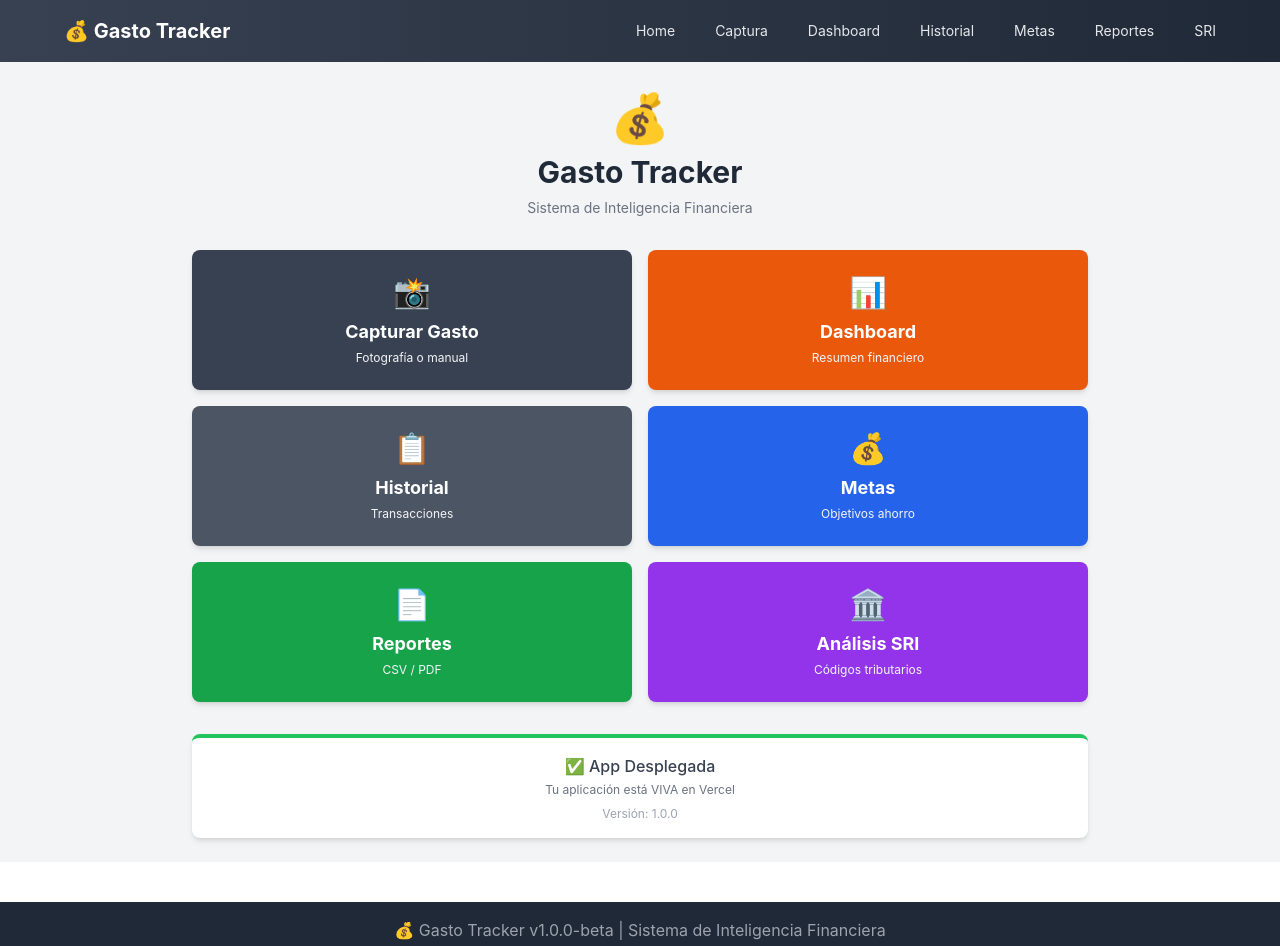
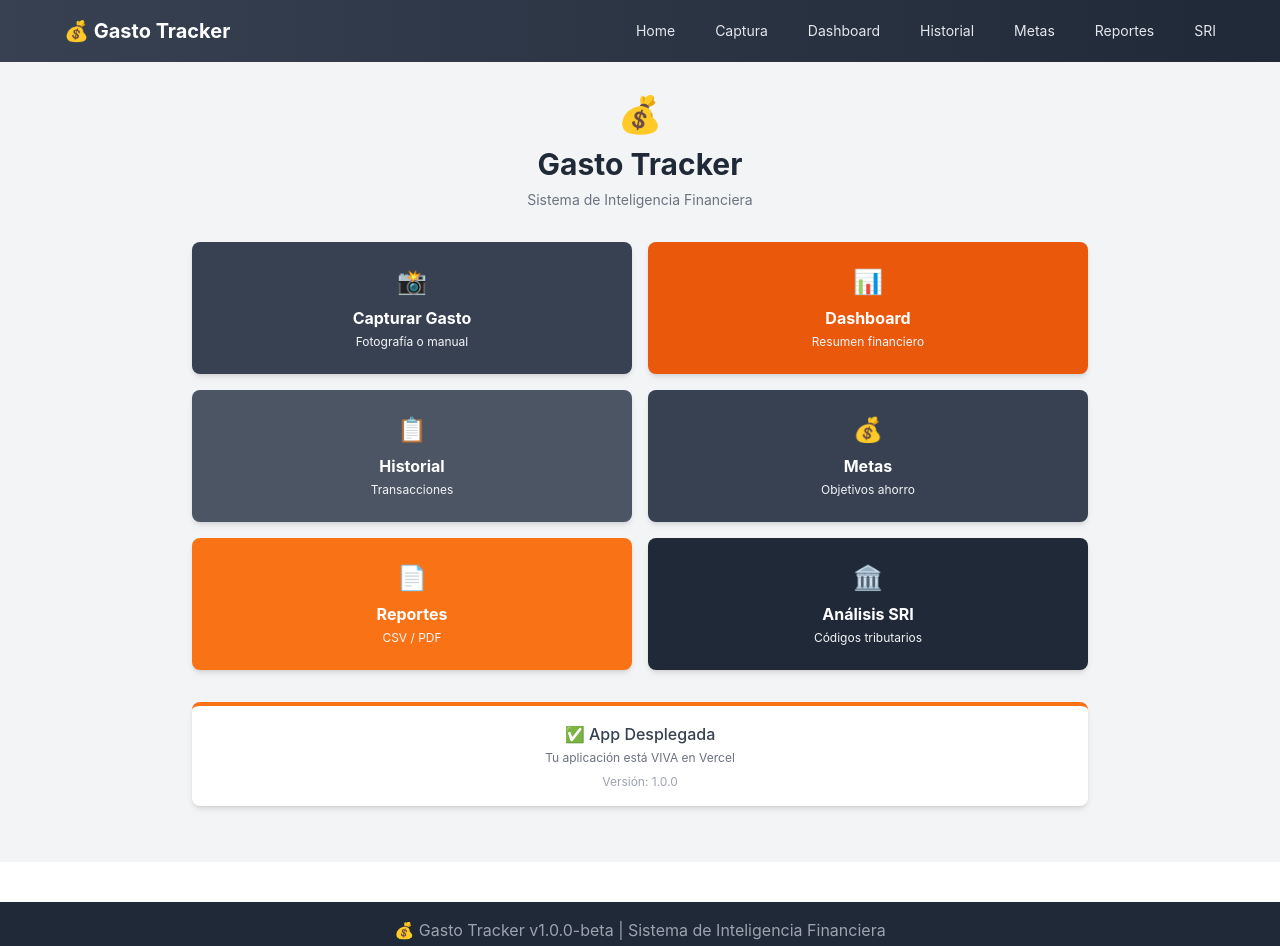
Before and after one commit to wilmanhf/gasto-tracker-app, a React (Vite) app: page / in a window 1280 px wide. Shown: the top 946 px of the page. Built offline with nearby package versions, Linux system fonts and the light colour scheme.

Commit message:
fix: iconos pequeños, colores METALPAC (gris+naranja), footer centrado

```diff
--- a/src/App.jsx
+++ b/src/App.jsx
@@ -41,7 +41,7 @@ function App() {
         <footer className="app-footer bg-gray-800 text-gray-400 text-center py-4 mt-10 relative">
           <p>💰 Gasto Tracker v1.0.0-beta | Sistema de Inteligencia Financiera</p>
           <p className="text-xs mt-1">Desarrollado con React + Supabase + Claude Vision</p>
-          <p className="absolute bottom-1 right-4 text-xs text-gray-500">Diseñado por Wilman Herrera Figueroa</p>
+          <p className="text-xs text-gray-300 mt-3 text-center">Diseñado por Wilman Herrera Figueroa</p>
         </footer>
       </div>
     </Router>
--- a/src/pages/Home.jsx
+++ b/src/pages/Home.jsx
@@ -29,21 +29,21 @@ export default function Home() {
       icon: '💰',
       titulo: 'Metas',
       descripcion: 'Objetivos ahorro',
-      color: 'bg-blue-600 hover:bg-blue-700'
+      color: 'bg-gray-700 hover:bg-gray-800'
     },
     {
       to: '/reportes',
       icon: '📄',
       titulo: 'Reportes',
       descripcion: 'CSV / PDF',
-      color: 'bg-green-600 hover:bg-green-700'
+      color: 'bg-orange-500 hover:bg-orange-600'
     },
     {
       to: '/sri',
       icon: '🏛️',
       titulo: 'Análisis SRI',
       descripcion: 'Códigos tributarios',
-      color: 'bg-purple-600 hover:bg-purple-700'
+      color: 'bg-gray-800 hover:bg-gray-900'
     }
   ];
 
@@ -53,7 +53,7 @@ export default function Home() {
 
         {/* HEADER */}
         <div className="text-center mb-8 mt-4">
-          <div className="text-5xl mb-3">💰</div>
+          <div className="text-4xl mb-3">💰</div>
           <h1 className="text-3xl font-bold text-gray-800">Gasto Tracker</h1>
           <p className="text-gray-500 text-sm mt-2">Sistema de Inteligencia Financiera</p>
         </div>
@@ -66,15 +66,15 @@ export default function Home() {
               to={opcion.to}
               className={`${opcion.color} text-white rounded-lg p-6 text-center transition transform hover:scale-105 active:scale-95 shadow-md`}
             >
-              <div className="text-3xl mb-2">{opcion.icon}</div>
-              <h2 className="font-bold text-lg">{opcion.titulo}</h2>
+              <div className="text-2xl mb-2">{opcion.icon}</div>
+              <h2 className="font-bold text-base">{opcion.titulo}</h2>
               <p className="text-xs text-gray-100 mt-1">{opcion.descripcion}</p>
             </Link>
           ))}
         </div>
 
         {/* STATUS */}
-        <div className="bg-white rounded-lg p-4 text-center shadow-md border-t-4 border-green-500">
+        <div className="bg-white rounded-lg p-4 text-center shadow-md border-t-4 border-orange-500">
           <h3 className="text-gray-700 font-medium">✅ App Desplegada</h3>
           <p className="text-gray-500 text-xs mt-1">Tu aplicación está VIVA en Vercel</p>
           <p className="text-gray-400 text-xs mt-2">Versión: 1.0.0</p>
```
